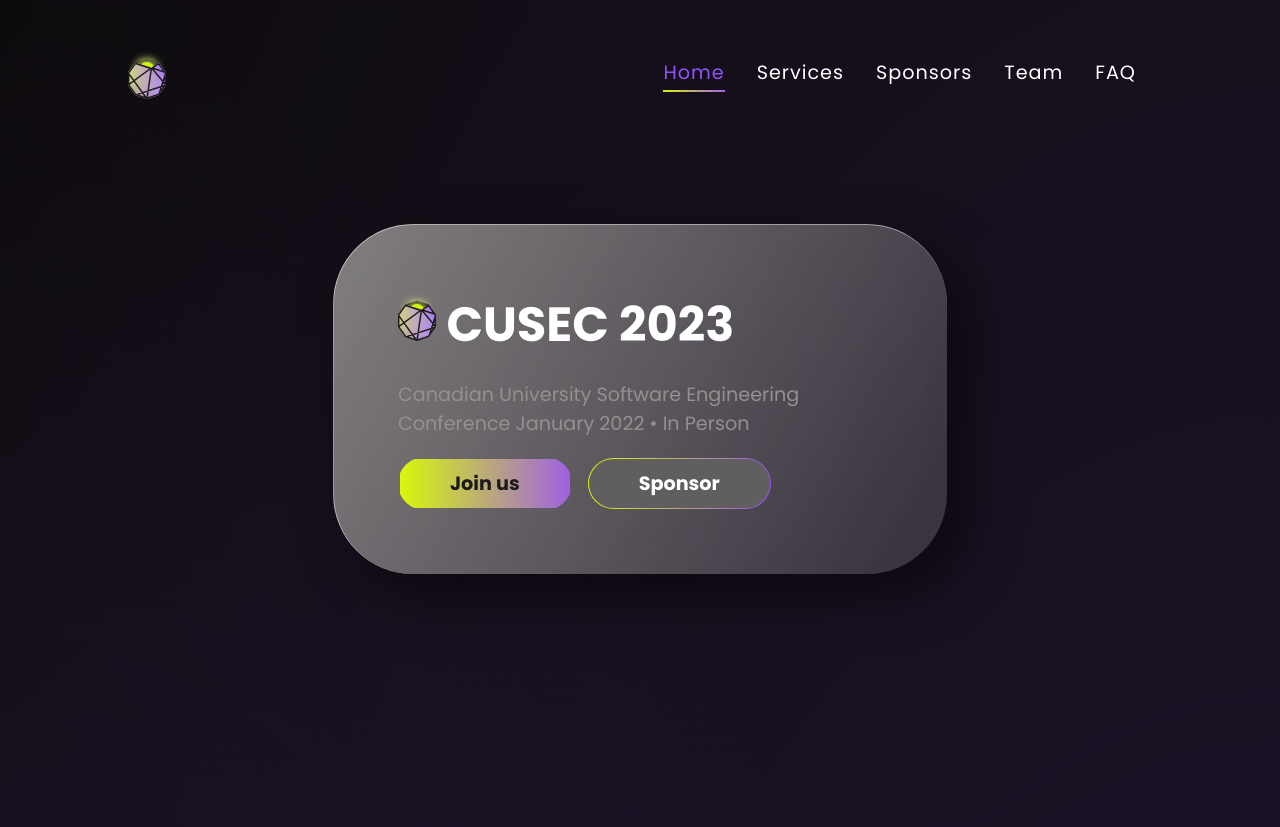
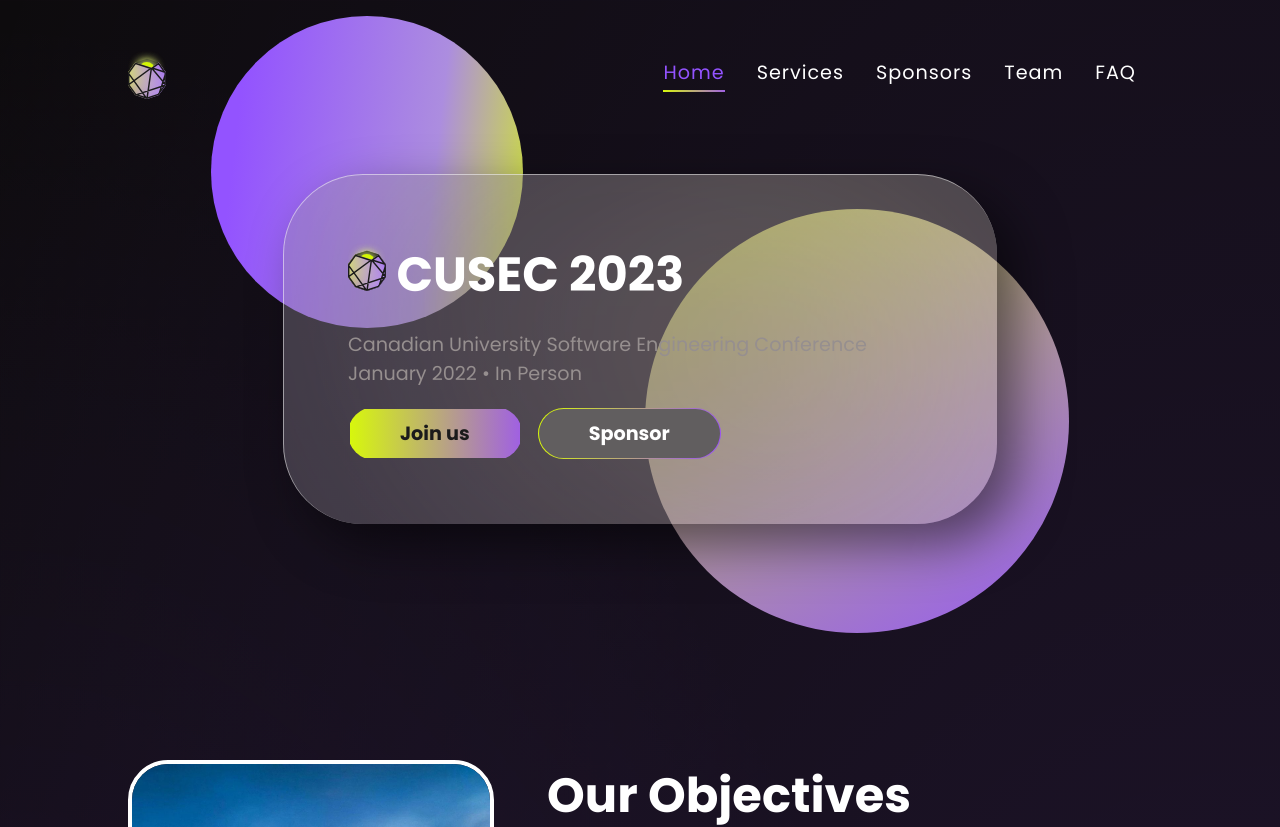
Before and after one commit to cusec/2023, a React (Create React App) app: page / in a window 1280 px wide. Shown: the top 827 px of the page. Built offline with nearby package versions, Linux system fonts and the light colour scheme.

Commit message:
Circles SCSS Designs

```diff
--- a/src/sections/Home/Home.scss
+++ b/src/sections/Home/Home.scss
@@ -21,23 +21,46 @@
 }
 
 .Card {
-  box-shadow: 20px 20px 50px rgba(0, 0, 0, 0.5);
-  border-radius: 80px;
-  background: linear-gradient(
-      116.29deg,
-      rgba(255, 255, 255, 0.35) -29.94%,
-      rgba(255, 255, 255, 0.26) -29.93%,
-      rgba(255, 255, 255, 0.15) 101.76%
-    ),
-    linear-gradient(121deg, #686363 -13.38%, rgba(255, 255, 255, 0) 91.48%);
-  border-top: 1px solid rgba(255, 255, 255, 0.5);
-  border-left: 1px solid rgba(255, 255, 255, 0.5);
-  backdrop-filter: blur(193.84px);
-  z-index: 999;
+  position: relative;
+  z-index: 2;
+  margin: -50px;
+
+  &::before{
+    content: "";
+    z-index: -2;
+    position:absolute ;
+    display: block;
+    top: -45%;
+    left: -10%;
+    height: 19.5rem;
+    width: 19.5rem;
+    border-radius: 50%;
+    background: linear-gradient(276.71deg, #DAFF01 -9.77%, #AC8DDF 30.75%, #9353FF 88.91%);
+  }
+
+  &::after{
+    content: "";
+    z-index: -2;
+    position:absolute ;
+    display: block;
+    top: 10%;
+    right: -10%;
+    height: 26.5rem;
+    width: 26.5rem;
+    border-radius:50%;
+    background: linear-gradient(330.74deg, #9353FF -6.98%, #DAFF01 138.38%);
+  }
 }
 
 .Content {
   padding: 4rem;
+  box-shadow: 20px 20px 50px rgba(0, 0, 0, 0.5);
+  border-radius: 80px;
+  background-color: rgba(255, 255, 255, .15);
+  backdrop-filter: blur(5px);
+  border-top: 1px solid rgba(255, 255, 255, 0.5);
+  border-left: 1px solid rgba(255, 255, 255, 0.5);
+  backdrop-filter: blur(193.84px);
 
   .CardButtons {
     display: inline;
@@ -47,6 +70,7 @@
     }
   }
 }
+
 
 .Section {
   padding: 6% 0;
--- a/src/sections/Home/Home.tsx
+++ b/src/sections/Home/Home.tsx
@@ -17,8 +17,8 @@
   return (
     <div className="Home">
       <div className="Container">
-        <div className="Card" ref={tilt}>
-          <div className="Content">
+        <div className="Card" >
+          <div className="Content" ref={tilt}>
             <Subtitle showLogo>CUSEC 2023</Subtitle>
             <Paragraph className="CardText">
               Canadian University Software Engineering Conference January 2022 •
```
